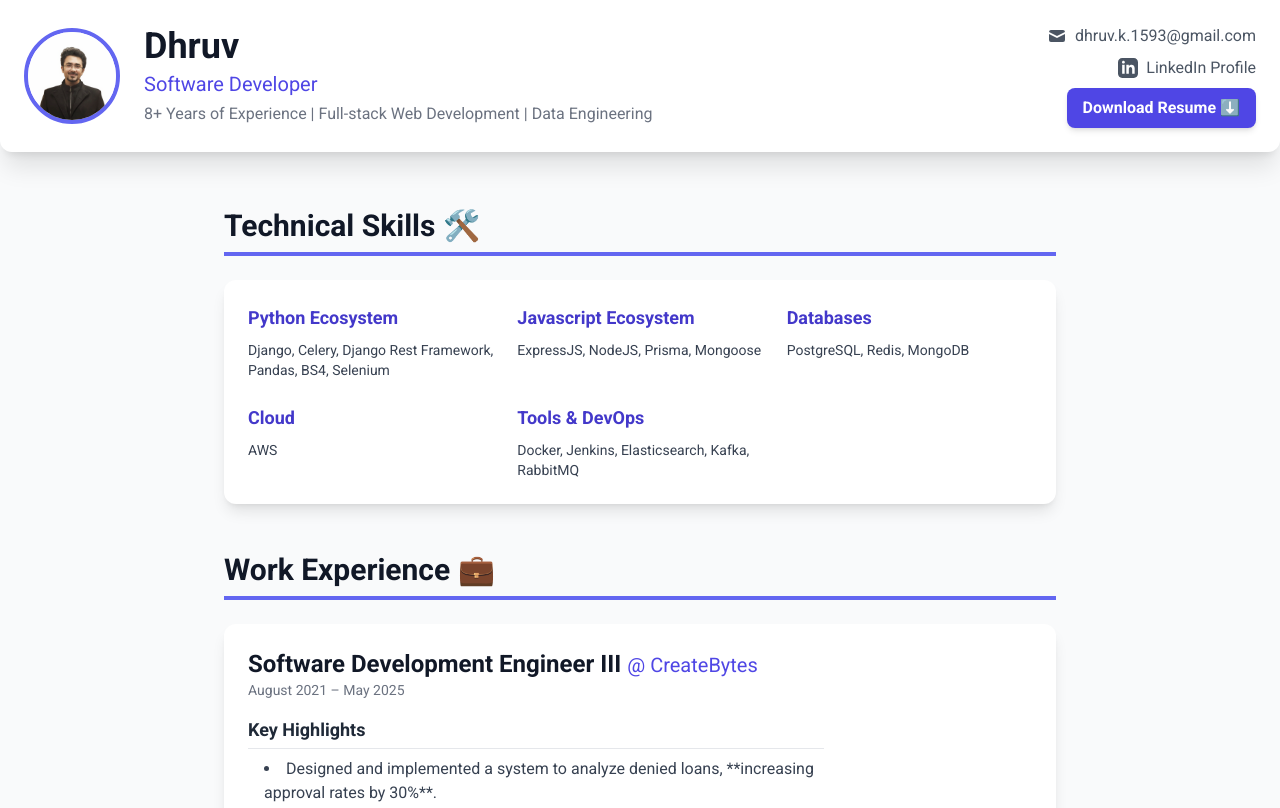
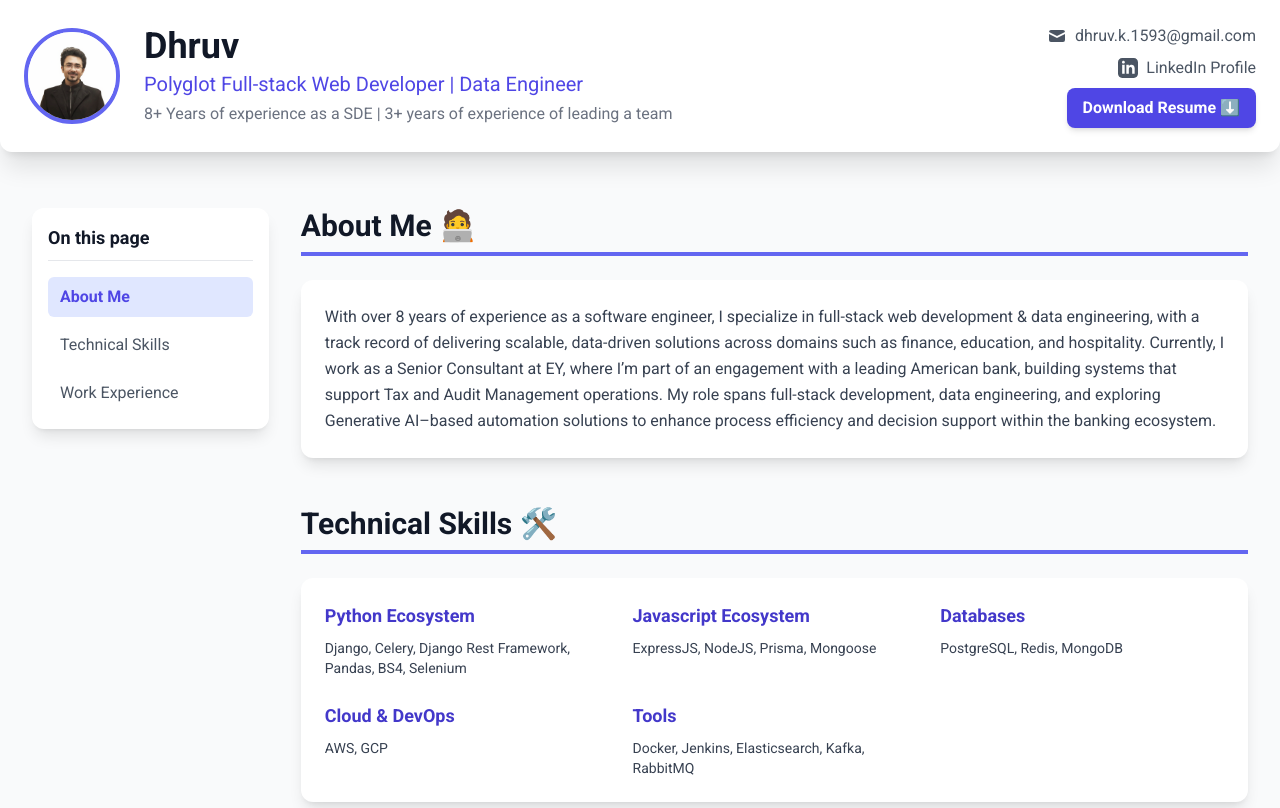
Before and after one commit to dkaushik17/dkaushik17.github.io, a plain HTML site: page index.html in a window 1280 px wide. Shown: the top 808 px of the page. Drawn offline with nearby package versions, Linux system fonts and the light colour scheme.

Commit message:
Content changes

```diff
--- a/index.html
+++ b/index.html
@@ -9,10 +9,17 @@
         @import url('https://fonts.googleapis.com/css2?family=Roboto:wght@300;400;700&display=swap');
         body {
             font-family: 'Roboto', sans-serif;
+            scroll-behavior: smooth; /* Added for smoother scrolling */
         }
         /* Custom class for the sticky nav top offset to clear the sticky header */
         .sticky-nav-top {
             top: 160px; /* Adjust this value if the header height changes */
+        }
+        /* Style for the active nav link (used by JS) */
+        .active-nav-link {
+            font-weight: 600;
+            color: #4f46e5; /* indigo-600 */
+            background-color: #eef2ff; /* indigo-100 */
         }
     </style>
 </head>
@@ -26,8 +33,8 @@
             </div>
             <div>
                 <h1 class="text-4xl font-extrabold text-gray-900">Dhruv</h1>
-                <p class="text-xl text-indigo-600 font-medium mt-1">Software Developer</p>
-                <p class="text-md text-gray-500 mt-1">8+ Years of Experience | Full-stack Web Development | Data Engineering</p>
+                <p class="text-xl text-indigo-600 font-medium mt-1">Polyglot Full-stack Web Developer | Data Engineer</p>
+                <p class="text-md text-gray-500 mt-1">8+ Years of experience as a SDE | 3+ years of experience of leading a team</p>
             </div>
         </div>
 
@@ -46,7 +53,29 @@
         </div>
     </header>
 
-    <div class="max-w-4xl mx-auto p-4 sm:p-6 lg:p-8">
+    <div class="max-w-7xl mx-auto p-4 sm:p-6 lg:p-8 flex flex-col md:flex-row gap-8">
+
+        <div class="md:w-1/4 lg:w-1/5">
+            <nav class="sticky sticky-nav-top self-start z-10 w-full bg-white p-4 rounded-xl shadow-lg">
+                <h3 class="text-lg font-bold text-gray-900 mb-4 border-b pb-2">On this page</h3>
+                <ul class="space-y-2">
+                    <li><a href="#about" class="block py-2 px-3 text-gray-600 hover:bg-indigo-100 hover:text-indigo-700 rounded-md font-medium transition duration-300">About Me</a></li>
+                    <li><a href="#skills" class="block py-2 px-3 text-gray-600 hover:bg-indigo-100 hover:text-indigo-700 rounded-md font-medium transition duration-300">Technical Skills</a></li>
+                    <li><a href="#experience" class="block py-2 px-3 text-gray-600 hover:bg-indigo-100 hover:text-indigo-700 rounded-md font-medium transition duration-300">Work Experience</a></li>
+                </ul>
+            </nav>
+        </div>
+
+        <div class="md:w-3/4 lg:w-4/5">
+
+            <section id="about" class="mb-12">
+                <h2 class="text-3xl font-bold text-gray-900 border-b-4 border-indigo-500 pb-2 mb-6">About Me 🧑‍💻</h2>
+                <div class="bg-white p-6 rounded-xl shadow-lg">
+                    <p class="text-gray-700 leading-relaxed">
+                        With over 8 years of experience as a software engineer, I specialize in full-stack web development & data engineering, with a track record of delivering scalable, data-driven solutions across domains such as finance, education, and hospitality. Currently, I work as a Senior Consultant at EY, where I’m part of an engagement with a leading American bank, building systems that support Tax and Audit Management operations. My role spans full-stack development, data engineering, and exploring Generative AI–based automation solutions to enhance process efficiency and decision support within the banking ecosystem.
+                    </p>
+                </div>
+            </section>
 
             <section id="skills" class="mb-12">
                 <h2 class="text-3xl font-bold text-gray-900 border-b-4 border-indigo-500 pb-2 mb-6">Technical Skills 🛠️</h2>
@@ -69,12 +98,12 @@
                         </div>
 
                         <div>
-                        <h3 class="font-bold text-lg text-indigo-700 mb-2">Cloud</h3>
-                        <p class="text-sm text-gray-700">AWS </p>
+                            <h3 class="font-bold text-lg text-indigo-700 mb-2">Cloud & DevOps</h3>
+                            <p class="text-sm text-gray-700">AWS, GCP</p>
                         </div>
 
                         <div>
-                        <h3 class="font-bold text-lg text-indigo-700 mb-2">Tools & DevOps</h3>
+                            <h3 class="font-bold text-lg text-indigo-700 mb-2">Tools</h3>
                             <p class="text-sm text-gray-700">Docker, Jenkins, Elasticsearch, Kafka, RabbitMQ </p>
                         </div>
 
@@ -85,17 +114,9 @@
             <section id="experience" class="mb-12">
                 <h2 class="text-3xl font-bold text-gray-900 border-b-4 border-indigo-500 pb-2 mb-6">Work Experience 💼</h2>
 
-            <div class="flex flex-col md:flex-row bg-white rounded-xl shadow-lg">
+                <div class="bg-white rounded-xl shadow-lg">
 
-                <!-- <nav class="md:w-1/4 bg-gray-100 p-4 border-b md:border-b-0 md:border-r border-gray-200 rounded-t-xl md:rounded-l-xl md:rounded-tr-none flex md:flex-col overflow-x-auto whitespace-nowrap md:sticky sticky-nav-top self-start z-10">
-                    <a href="#createbytes" class="block py-2 px-3 text-indigo-600 hover:bg-indigo-200 rounded-md font-semibold transition duration-300 active-nav-link">CreateBytes</a>
-                    <a href="#mongodb" class="block py-2 px-3 text-gray-600 hover:bg-indigo-200 rounded-md font-medium transition duration-300">MongoDB</a>
-                    <a href="#predictive-minds" class="block py-2 px-3 text-gray-600 hover:bg-indigo-200 rounded-md font-medium transition duration-300">Predictive Minds</a>
-                    <a href="#era-infotech" class="block py-2 px-3 text-gray-600 hover:bg-indigo-200 rounded-md font-medium transition duration-300">Era Infotech</a>
-                    <a href="#iit-delhi" class="block py-2 px-3 text-gray-600 hover:bg-indigo-200 rounded-md font-medium transition duration-300">IIT Delhi</a>
-                </nav> -->
-
-                <div class="md:w-3/4 p-6 space-y-10">
+                    <div class="p-6 space-y-10">
 
                         <div id="createbytes" class="company-details">
                             <h3 class="text-2xl font-bold text-gray-900">Software Development Engineer III <span class="text-xl font-medium text-indigo-600">@ CreateBytes</span></h3>
@@ -219,10 +240,9 @@
                 Portfolio created by Dhruv | Built with HTML and Tailwind CSS.
             </footer>
 
-    </div>
-
-    <script>
+        </div> </div> <script>
         document.addEventListener('DOMContentLoaded', () => {
+            // This selector now correctly targets the new navigation links
             const navLinks = document.querySelectorAll('nav a');
 
             navLinks.forEach(link => {
@@ -231,12 +251,12 @@
 
                     // Remove active class from all
                     navLinks.forEach(l => {
-                        l.classList.remove('active-nav-link', 'text-indigo-600', 'font-semibold');
+                        l.classList.remove('active-nav-link', 'text-indigo-600', 'font-semibold', 'bg-indigo-100');
                         l.classList.add('text-gray-600', 'font-medium');
                     });
 
                     // Add active class to clicked link
-                    e.target.classList.add('active-nav-link', 'text-indigo-600', 'font-semibold');
+                    e.target.classList.add('active-nav-link', 'text-indigo-600', 'font-semibold', 'bg-indigo-100');
                     e.target.classList.remove('text-gray-600', 'font-medium');
 
                     // Scroll to the target section
@@ -247,6 +267,7 @@
                     if (targetElement) {
                         const headerHeight = document.querySelector('header').offsetHeight;
                         const elementPosition = targetElement.getBoundingClientRect().top;
+                        // This calculation is still correct as it just needs to offset for the top header
                         const offsetPosition = elementPosition + window.pageYOffset - headerHeight - 20; // -20 for extra padding
 
                         window.scrollTo({
@@ -259,7 +280,7 @@
 
             // Set first link as active on load
             if (navLinks.length > 0) {
-                 navLinks[0].classList.add('active-nav-link', 'text-indigo-600', 'font-semibold');
+                 navLinks[0].classList.add('active-nav-link', 'text-indigo-600', 'font-semibold', 'bg-indigo-100');
                  navLinks[0].classList.remove('text-gray-600', 'font-medium');
             }
         });
```
Lines whose indentation alone changed are shown as unchanged.
